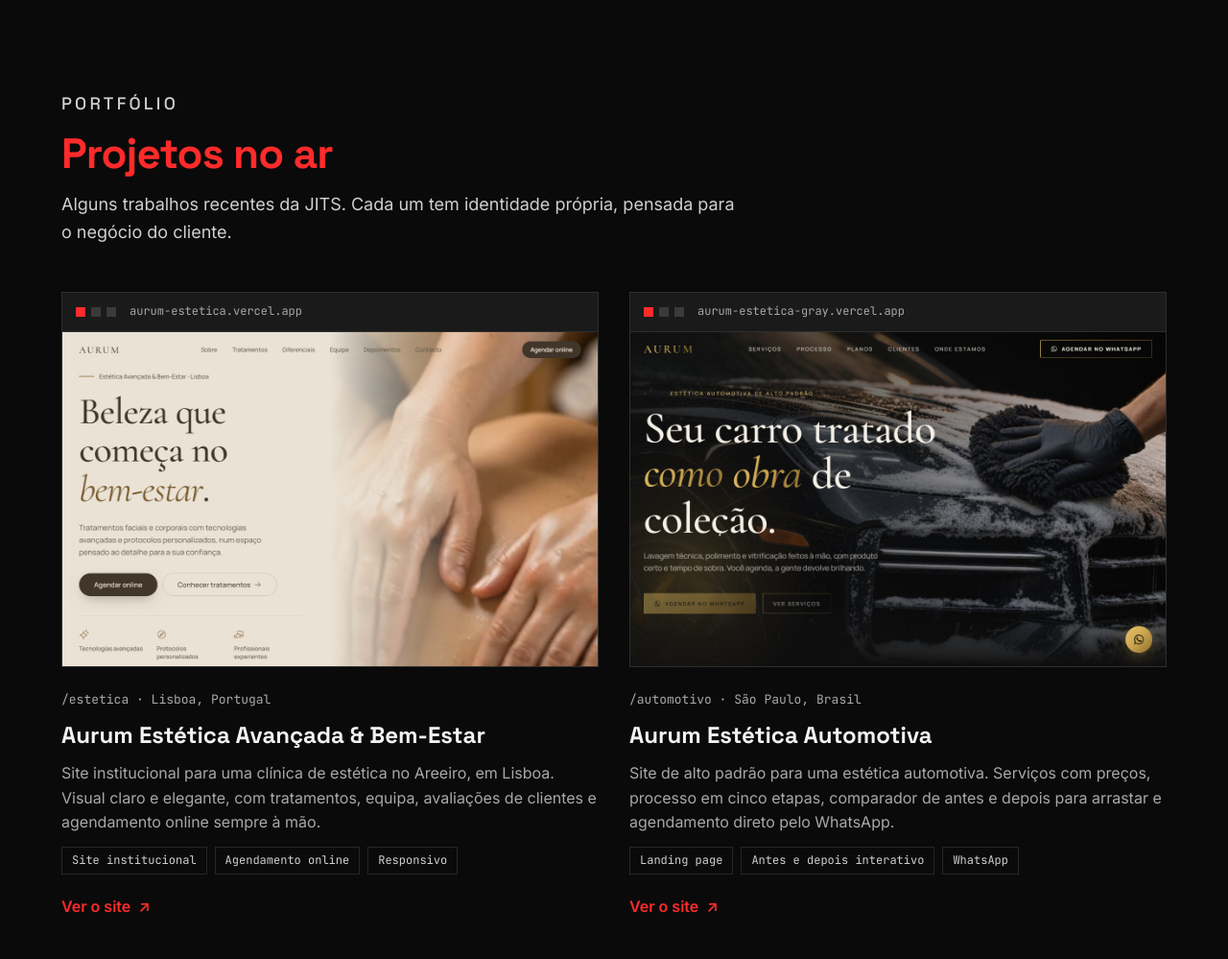
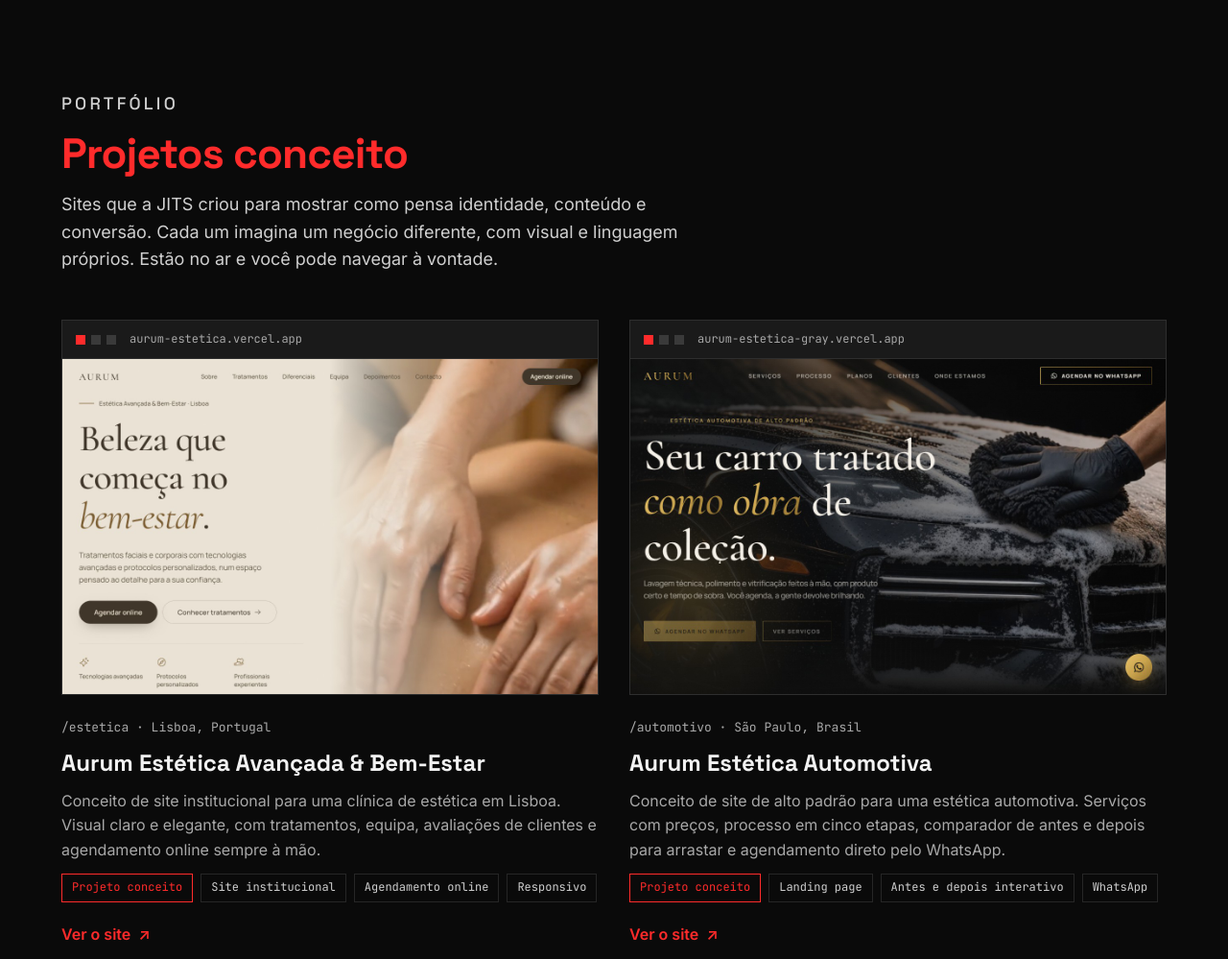
Before and after one commit to trobozoi/jits.dev.br, a plain HTML site: page index.html in a window 1280 px wide. Shown: the part 1660-2659 px from the top of the page at 96% size. Drawn offline with Linux system fonts and the light colour scheme.

Commit message:
Identifica os projetos do portfólio como conceito
Co-Authored-By: Claude Opus 5.5 <noreply@anthropic.com>

```diff
--- a/index.html
+++ b/index.html
@@ -212,6 +212,7 @@ p { margin: 0; }
 .projeto__info > p { font-size: 16px; color: var(--texto-suave); max-width: 60ch; }
 .projeto__tags { list-style: none; margin: 0; padding: 0; display: flex; flex-wrap: wrap; gap: 8px; }
 .projeto__tags li { font-family: var(--f-mono); font-size: 12px; color: var(--texto); border: 1px solid var(--linha); padding: 4px 10px; }
+.projeto__tags .projeto__tag--conceito { color: var(--vermelho); border-color: var(--vermelho); }
 .projeto__link {
   align-self: flex-start; display: inline-flex; align-items: center; gap: 8px;
   min-height: 44px; font-weight: 600; text-decoration: none; color: var(--vermelho);
@@ -515,8 +516,8 @@ p { margin: 0; }
     <div class="miolo">
       <div class="secao__cabeca">
         <p class="rotulo">Portfólio</p>
-        <h2>Projetos no ar</h2>
-        <p>Alguns trabalhos recentes da JITS. Cada um tem identidade própria, pensada para o negócio do cliente.</p>
+        <h2>Projetos conceito</h2>
+        <p>Sites que a JITS criou para mostrar como pensa identidade, conteúdo e conversão. Cada um imagina um negócio diferente, com visual e linguagem próprios. Estão no ar e você pode navegar à vontade.</p>
       </div>
       <div class="projetos">
         <article class="projeto">
@@ -527,8 +528,9 @@ p { margin: 0; }
           <div class="projeto__info">
             <span class="servico__rota">/estetica · Lisboa, Portugal</span>
             <h3>Aurum Estética Avançada &amp; Bem-Estar</h3>
-            <p>Site institucional para uma clínica de estética no Areeiro, em Lisboa. Visual claro e elegante, com tratamentos, equipa, avaliações de clientes e agendamento online sempre à mão.</p>
+            <p>Conceito de site institucional para uma clínica de estética em Lisboa. Visual claro e elegante, com tratamentos, equipa, avaliações de clientes e agendamento online sempre à mão.</p>
             <ul class="projeto__tags">
+              <li class="projeto__tag--conceito">Projeto conceito</li>
               <li>Site institucional</li>
               <li>Agendamento online</li>
               <li>Responsivo</li>
@@ -544,8 +546,9 @@ p { margin: 0; }
           <div class="projeto__info">
             <span class="servico__rota">/automotivo · São Paulo, Brasil</span>
             <h3>Aurum Estética Automotiva</h3>
-            <p>Site de alto padrão para uma estética automotiva. Serviços com preços, processo em cinco etapas, comparador de antes e depois para arrastar e agendamento direto pelo WhatsApp.</p>
+            <p>Conceito de site de alto padrão para uma estética automotiva. Serviços com preços, processo em cinco etapas, comparador de antes e depois para arrastar e agendamento direto pelo WhatsApp.</p>
             <ul class="projeto__tags">
+              <li class="projeto__tag--conceito">Projeto conceito</li>
               <li>Landing page</li>
               <li>Antes e depois interativo</li>
               <li>WhatsApp</li>
```
